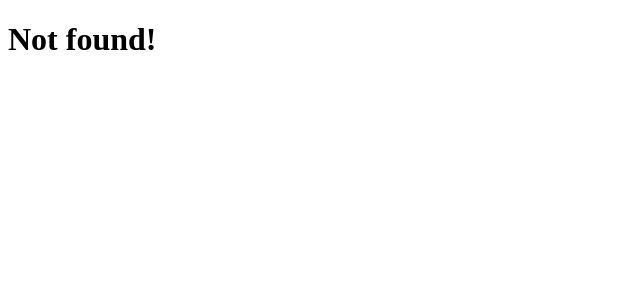
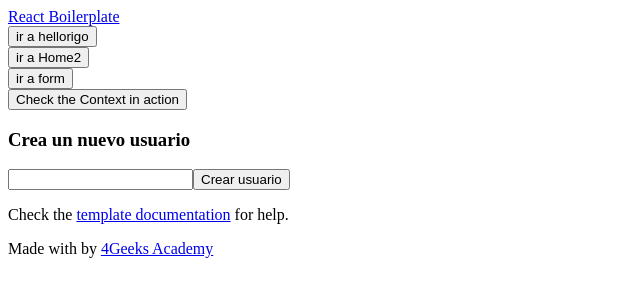
Before and after one commit to 4GeeksAcademy/Juan-Castro-ListaContactos, a React app: page /form in a window 1280 px wide. Before the commit this address had no page. Shown: the top 300 px of the page, without its empty margins (0-640 px from the left). Built offline with nearby package versions, Linux system fonts and the light colour scheme; the HTML template or start-up script is replaced by a standard one.

Commit message:
arreglo de todo

```diff
--- a/src/components/Navbar.jsx
+++ b/src/components/Navbar.jsx
@@ -9,8 +9,8 @@ export const Navbar = () => {
 					<span className="navbar-brand mb-0 h1">React Boilerplate</span>
 				</Link>
 				<div className="ml-auto">
-					<Link to="/demo">
-						<button className="btn btn-primary">Check the Context in action</button>
+					<Link to="/home">
+						<button className="btn btn-primary">ir a hellorigo</button>
 					</Link>
 				</div>
 				<div className="ml-auto">
@@ -18,9 +18,15 @@ export const Navbar = () => {
 						<button className="btn btn-primary">ir a Home2</button>
 					</Link>
 				</div>
+
 				<div className="ml-auto">
-					<Link to="/home">
-						<button className="btn btn-primary">ir a home</button>
+					<Link to="/form">
+						<button className="btn btn-primary">ir a form</button>
+					</Link>
+				</div>
+				<div className="ml-auto">
+					<Link to="/demo">
+						<button className="btn btn-primary">Check the Context in action</button>
 					</Link>
 				</div>
 			</div>
--- a/src/index.css
+++ b/src/index.css
@@ -14,6 +14,8 @@ img {
 
 .nombrecontacto {
     display: flex;
+    flex-direction: column;
+    text-align: start !important;
     border:red solid 0.1vh;
 }
 
--- a/src/pages/Contactos.jsx
+++ b/src/pages/Contactos.jsx
@@ -1,6 +1,5 @@
 import { useState, useEffect } from "react";
 import { Link, useNavigate } from "react-router-dom";
-import rigoImageUrl from "../assets/img/rigo-baby.jpg";
 import useGlobalReducer from "../hooks/useGlobalReducer.jsx";
 
 export const Contactos = () => {
@@ -12,22 +11,22 @@ export const Contactos = () => {
     const [result, setResult] = useState(0)
     const [users, setUsers] = useState([])
     const [idToDelete, setIdToDelete] = useState("")
-    const [usersCreate, setUsersCreate] = useState([])
     const [Contacts, setContacts] = useState([])
+    const [userid, setUserid] = useState("")
     const navigate = useNavigate()
 
     useEffect(() => {
 
         let getUsers = async () => {
             try {
-                let response = await fetch("https://playground.4geeks.com/contact/agendas")
+                let response = await fetch("https://playground.4geeks.com/contact/agendas/juanxo/contacts")
                 if (!response.ok) {
                     throw new Error("Error ahora...")
                 }
                 let data = await response.json()
-                console.log("ESTA ES LA DATA ENTRANTE: ", data.agendas);
+                console.log("ESTA ES LA DATA ENTRANTE: ", data.contacts);
 
-                setUsers(data.agendas)
+                setUsers(data.contacts)
 
             } catch (error) {
                 console.error(error)
@@ -50,44 +49,6 @@ export const Contactos = () => {
 
         navigate('/home')
     }
-
-    const handlerCreate = async () => {
-
-        if (todo && todo.length < 10) {
-            alert("La tarea tiene que tener por lo menos 10 caracteres.")
-            return
-        }
-
-        let payload = {
-            label: todo,
-            is_done: false
-        }
-        console.log("este es el payload: ", payload)
-
-        try {
-            let response = await fetch(`https://playground.4geeks.com/contact/agenda/${usersCreate}`, {
-                method: "POST",
-                body: JSON.stringify(payload),
-                headers: {
-                    'Content-Type': 'application/json'
-                }
-            })
-
-            // if(!response.ok){
-            // 	throw new Error("Falso positivo")
-            // }
-
-            let data = await response.json()
-            setResult(data.id)
-
-        } catch (error) {
-            console.error(error)
-            alert("algo malió sal")
-        }
-    }
-
-    console.log(usersCreate);
-
 
     const handlerCreateUser = async (nombre) => {
 
@@ -129,7 +90,7 @@ export const Contactos = () => {
             // if (!id) return
             // if (!window.confirm(`¿Eliminar contacto con id ${id}?`)) return
 
-            let response = await fetch(`https://playground.4geeks.com/contact/agendas/${id}`, {
+            let response = await fetch(`https://playground.4geeks.com/contact/agendas/juanxo/contacts/${id}`, {
                 method: "DELETE"
             })
             if (!response.ok) {
@@ -153,9 +114,10 @@ export const Contactos = () => {
     return (
         <div className="text-center mt-5">
             <div className="btn-wrapper">
-                <button className="btn-right" onClick={handlerCreateUser}>Add New Contact</button>
+                <Link to="/form">
+                    <button className="btn-right">Add New Contact</button>
+                </Link>
             </div>
-
             {
                 users.length > 0 &&
                 users.map((ele) => {
@@ -165,9 +127,20 @@ export const Contactos = () => {
 
                             <img src="src/assets/img/cara.jpg" alt="cara de contacto" />
 
-                            <h4 className="nombrecontacto" onClick={() => setUserName(ele.slug)}>
-                                {ele.slug}
+                            <h4 className="nombrecontacto" onClick={() => setUserId(ele.id)}>
+                                {ele.name}
+                                <p>
+                                    <i class="fa-solid fa-location-dot"></i> {ele.address}
+                                </p>
+                                <p>
+                                    <i class="fa-solid fa-phone"></i>{ele.phone}
+                                </p>
+                                <p>
+                                    <i class="fa-solid fa-envelope"></i>{ele.email}
+                                </p>
+
                             </h4>
+
 
                             <div className="iconos" >
                                 <i className="fa-solid fa-user-pen"></i>
--- /dev/null
+++ b/src/pages/Form.jsx
@@ -0,0 +1,42 @@
+import useGlobalReducer from "../hooks/useGlobalReducer.jsx";
+import { useState } from "react";
+export const Form = () => {
+
+    const { store, dispatch } = useGlobalReducer()
+    const [result ,setResult] = useState("")
+    const [usersCreate, setUsersCreate] = useState([])
+
+    const handlerCreateUser = async (nombre) => {
+        try {
+            let response = await fetch(`https://playground.4geeks.com/contact/agendas/${nombre}/contacts`, {
+                method: "POST"
+
+                // headers: {
+                //     'Content-Type': 'application/json'
+                // }
+            })
+
+            if(!response.ok){
+            	throw new Error("Falso positivo")
+            }
+
+            let data = await response.json()
+            setResult(nombre.id)
+
+        } catch (error) {
+            console.error(error)
+            alert("algo malió sal")
+        }
+    }
+
+    return (
+        <div className="text-center mt-5">
+            <h3>Crea un nuevo usuario</h3>
+            <input type="text" onChange={(e) => setUsersCreate(e.target.value)} />
+            <button onClick={() => handlerCreateUser(usersCreate)}>Crear usuario</button>
+            {/* <h5>{result}</h5> */}
+
+
+        </div>
+    );
+};
--- a/src/pages/Home2.jsx
+++ b/src/pages/Home2.jsx
@@ -131,6 +131,7 @@ export const Home2 = () => {
 				}
 				let data = await response.json()
 				setUsers(data.users)
+				console.log(data)
 				return data
 			} catch (error) {
 				console.error(error)
--- a/src/routes.jsx
+++ b/src/routes.jsx
@@ -11,6 +11,7 @@ import { Home2 } from "./pages/Home2";
 import { Contactos } from "./pages/Contactos";
 import { Single } from "./pages/Single";
 import { Demo } from "./pages/Demo";
+import { Form } from "./pages/Form";
 
 export const router = createBrowserRouter(
     createRoutesFromElements(
@@ -27,8 +28,9 @@ export const router = createBrowserRouter(
         <Route path= "/home" element={<Home />} />
         <Route path= "/home2" element={<Home2 />} />
         <Route path= "/" element={<Contactos />} />
-        <Route path="/single/:theId" element={ <Single />} />  {/* Dynamic route for single items */}
-        <Route path="/demo" element={<Demo />} />
+        <Route path= "/form" element={<Form />} />
+        <Route path= "/single/:theId" element={ <Single />} />  {/* Dynamic route for single items */}
+        <Route path= "/demo" element={<Demo />} />
       </Route>
     )
 );
```
